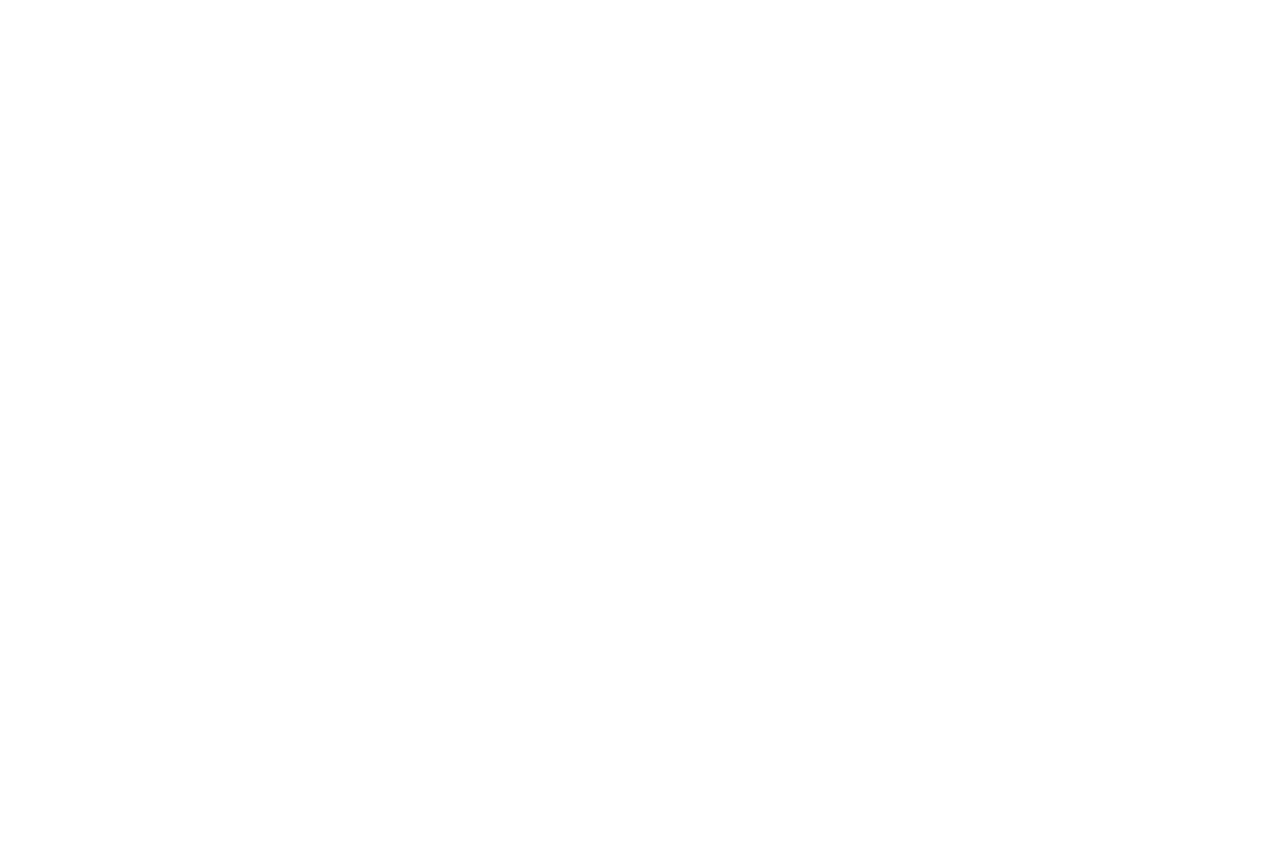
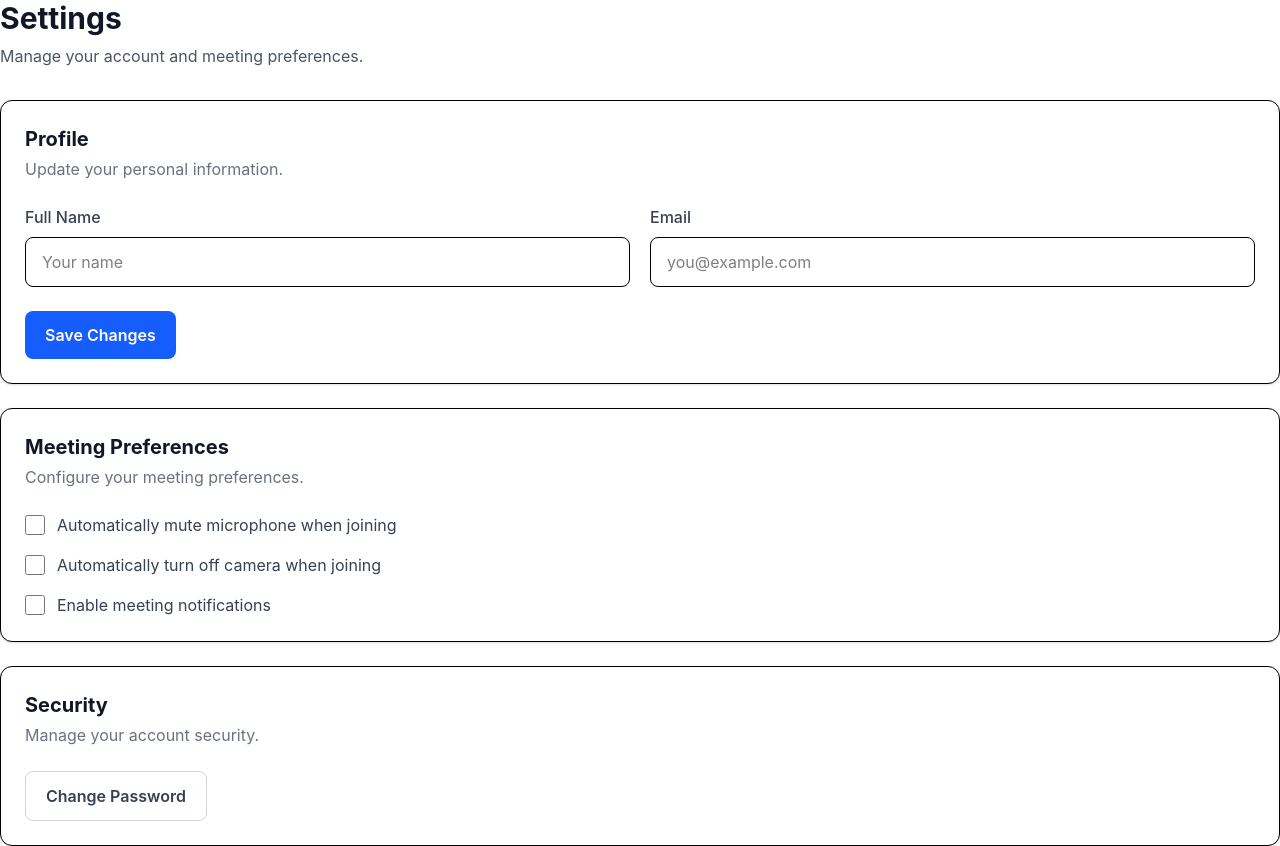
Before and after one commit to shemsu-melese/wabi-seminar, a React (Vite) app in the folder frontend/: page /settings in a window 1280 px wide. Before the commit this address had no page. Before the commit the page ends 800 px from the top, so only its background shows below. Built offline with nearby package versions, Linux system fonts and the light colour scheme.

Commit message:
Add settings page and complete dashboard pages

```diff
--- /dev/null
+++ b/frontend/src/pages/SettingsPage.jsx
@@ -0,0 +1,124 @@
+function SettingsPage() {
+  return (
+    <div>
+      {/* Page Header */}
+      <div className="mb-8">
+        <h1 className="text-3xl font-bold text-gray-900">
+          Settings
+        </h1>
+
+        <p className="mt-2 text-gray-600">
+          Manage your account and meeting preferences.
+        </p>
+      </div>
+
+      <div className="space-y-6">
+
+        {/* Profile Settings */}
+        <div className="rounded-xl border bg-white p-6 shadow-sm">
+          <h2 className="text-xl font-bold text-gray-900">
+            Profile
+          </h2>
+
+          <p className="mt-1 text-gray-500">
+            Update your personal information.
+          </p>
+
+          <div className="mt-6 grid gap-5 md:grid-cols-2">
+            <div>
+              <label className="mb-2 block font-medium text-gray-700">
+                Full Name
+              </label>
+
+              <input
+                type="text"
+                placeholder="Your name"
+                className="w-full rounded-lg border px-4 py-3 outline-none focus:border-blue-500"
+              />
+            </div>
+
+            <div>
+              <label className="mb-2 block font-medium text-gray-700">
+                Email
+              </label>
+
+              <input
+                type="email"
+                placeholder="you@example.com"
+                className="w-full rounded-lg border px-4 py-3 outline-none focus:border-blue-500"
+              />
+            </div>
+          </div>
+
+          <button className="mt-6 rounded-lg bg-blue-600 px-5 py-3 font-semibold text-white hover:bg-blue-700">
+            Save Changes
+          </button>
+        </div>
+
+        {/* Meeting Settings */}
+        <div className="rounded-xl border bg-white p-6 shadow-sm">
+          <h2 className="text-xl font-bold text-gray-900">
+            Meeting Preferences
+          </h2>
+
+          <p className="mt-1 text-gray-500">
+            Configure your meeting preferences.
+          </p>
+
+          <div className="mt-6 space-y-4">
+            <label className="flex items-center gap-3">
+              <input
+                type="checkbox"
+                className="h-5 w-5"
+              />
+
+              <span className="text-gray-700">
+                Automatically mute microphone when joining
+              </span>
+            </label>
+
+            <label className="flex items-center gap-3">
+              <input
+                type="checkbox"
+                className="h-5 w-5"
+              />
+
+              <span className="text-gray-700">
+                Automatically turn off camera when joining
+              </span>
+            </label>
+
+            <label className="flex items-center gap-3">
+              <input
+                type="checkbox"
+                className="h-5 w-5"
+              />
+
+              <span className="text-gray-700">
+                Enable meeting notifications
+              </span>
+            </label>
+          </div>
+        </div>
+
+        {/* Security */}
+        <div className="rounded-xl border bg-white p-6 shadow-sm">
+          <h2 className="text-xl font-bold text-gray-900">
+            Security
+          </h2>
+
+          <p className="mt-1 text-gray-500">
+            Manage your account security.
+          </p>
+
+          <button className="mt-6 rounded-lg border border-gray-300 bg-white px-5 py-3 font-semibold text-gray-700 hover:bg-gray-100">
+            Change Password
+          </button>
+        </div>
+
+      </div>
+    </div>
+  );
+}
+
+export default SettingsPage;
--- a/frontend/src/routes/AppRoutes.jsx
+++ b/frontend/src/routes/AppRoutes.jsx
@@ -3,6 +3,7 @@
 import HomePage from "../pages/HomePage";
 import LoginPage from "../pages/LoginPage";
 import RegisterPage from "../pages/RegisterPage";
+import SettingsPage from "../pages/SettingsPage";
 
 import DashboardPage from "../pages/DashboardPage";
 import MeetingPage from "../pages/MeetingPage";
@@ -39,7 +40,7 @@
           />
         </Route>
         <Route path="/chat" element={<ChatPage />} />
-
+        <Route path="/settings" element={<SettingsPage />} />
       </Routes>
     </BrowserRouter>
   );
```
